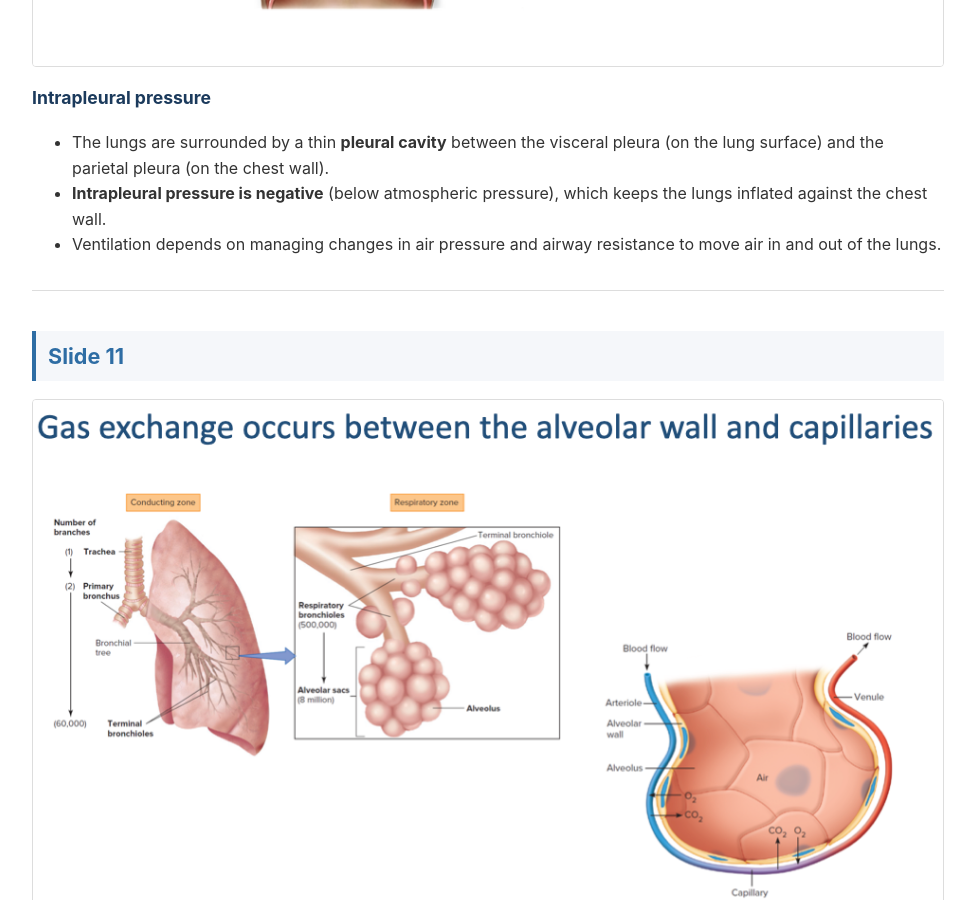
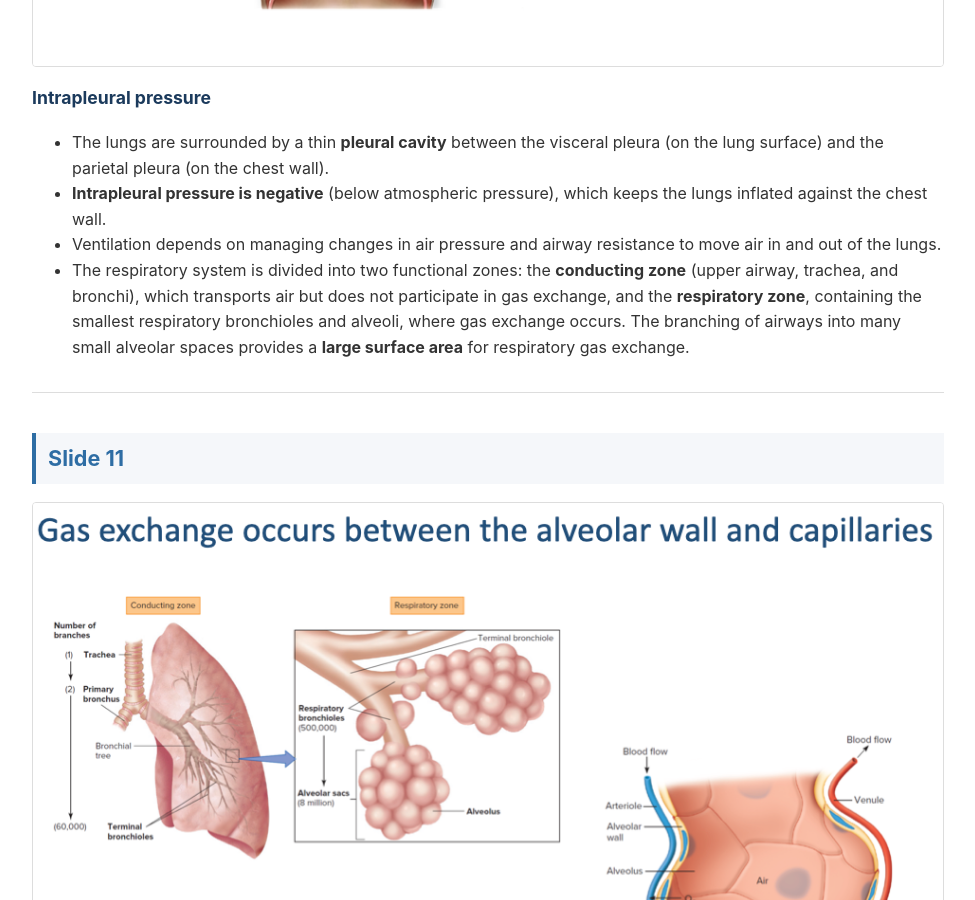
Before and after one commit to MADaley/E183_ExercisePhysiology, a Jekyll site: the page built from week01/lecture03-oxygen-cascade-ventilation.md, in a window 1280 px wide and 900 px high, scrolled down 8750 px. Shown: the whole window, without its empty margins (152-1127 px from the left). Built offline with Jekyll 4.4.1, drawn with Linux system fonts in a browser that asks for light colours.

Commit message:
Lecture 3 Slide 10: add conducting vs respiratory zone description
Co-Authored-By: Claude Opus 4.6 <noreply@anthropic.com>

```diff
--- a/week01/lecture03-oxygen-cascade-ventilation.md
+++ b/week01/lecture03-oxygen-cascade-ventilation.md
@@ -139,6 +139,7 @@ $$P_IO_2 = 0.21 \times (760 - 47) = 149 \text{ mmHg}$$
 - The lungs are surrounded by a thin **pleural cavity** between the visceral pleura (on the lung surface) and the parietal pleura (on the chest wall).
 - **Intrapleural pressure is negative** (below atmospheric pressure), which keeps the lungs inflated against the chest wall.
 - Ventilation depends on managing changes in air pressure and airway resistance to move air in and out of the lungs.
+- The respiratory system is divided into two functional zones: the **conducting zone** (upper airway, trachea, and bronchi), which transports air but does not participate in gas exchange, and the **respiratory zone**, containing the smallest respiratory bronchioles and alveoli, where gas exchange occurs. The branching of airways into many small alveolar spaces provides a **large surface area** for respiratory gas exchange.
 
 ---
 
```
